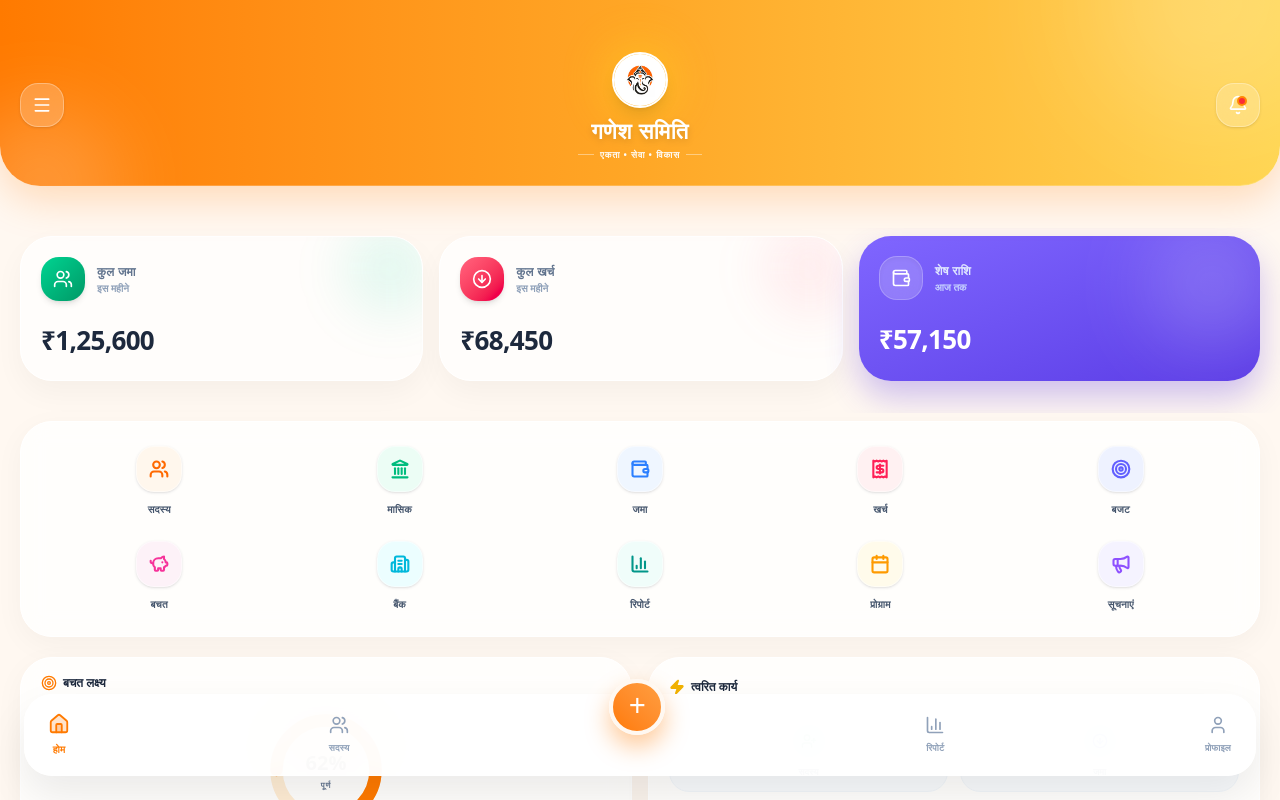
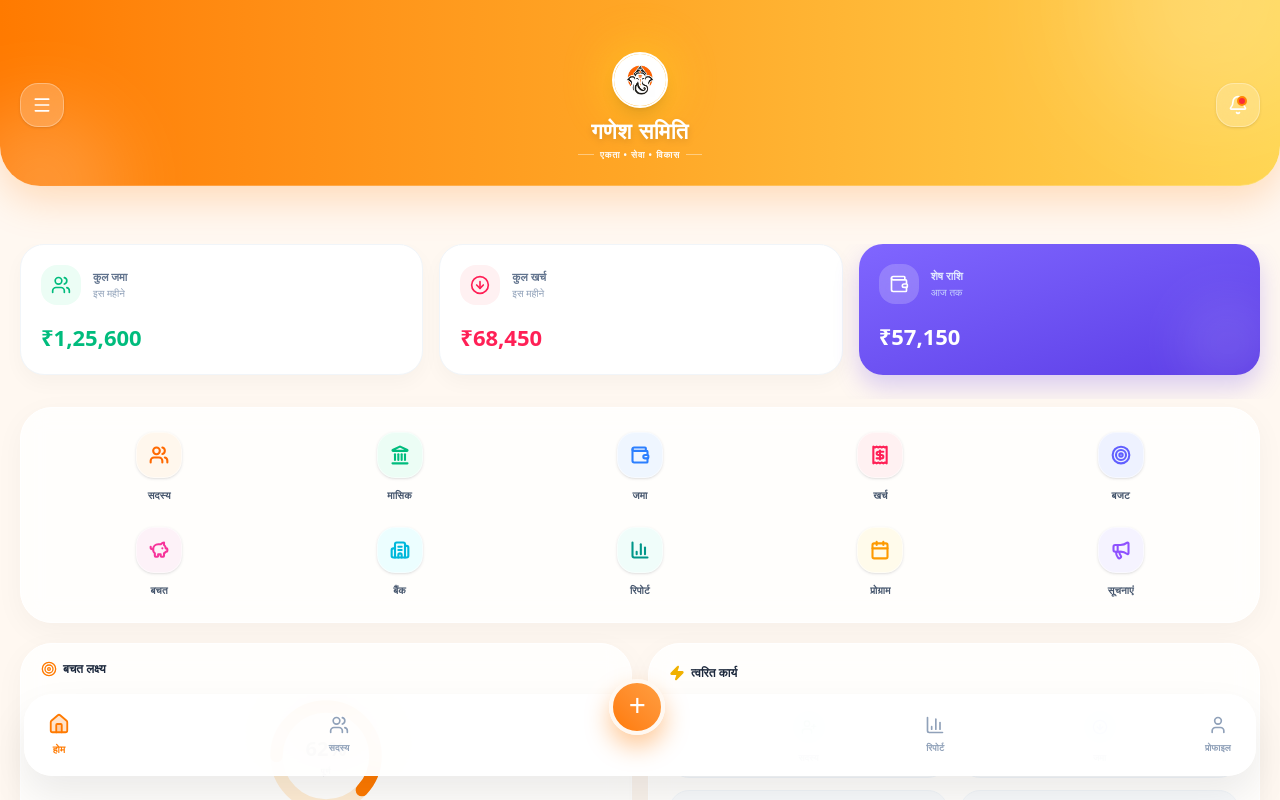
Before and after one commit to ganitwali2025-maker/ganesh-samiti-new, a React (Vite) app: page /dashboard in a window 1280 px wide. Built offline with nearby package versions, Linux system fonts and the light colour scheme.

Commit message:
style: Revert summary cards to previous design

```diff
--- a/src/components/Dashboard.tsx
+++ b/src/components/Dashboard.tsx
@@ -61,59 +61,57 @@ export function Dashboard({ data }: { data: ReturnType<typeof useCommitteeData>
       <div className="pt-[220px]"></div>
 
       {/* Dashboard Cards (Horizontal Scroll) */}
-      <div className="px-5 mt-2 flex gap-4 overflow-x-auto pb-8 pt-2 scrollbar-hide snap-x">
+      <div className="px-5 mt-6 flex gap-4 overflow-x-auto pb-6 scrollbar-hide snap-x">
         {/* Total Collection */}
         <div
           onClick={() => navigate('collection')}
-          className="min-w-[160px] flex-1 bg-white/70 backdrop-blur-xl rounded-[32px] p-5 shadow-[0_12px_30px_rgba(0,0,0,0.04)] border border-white snap-center relative overflow-hidden active:scale-[0.98] transition-all"
+          className="min-w-[155px] flex-1 bg-white rounded-[24px] p-5 shadow-[0_8px_20px_rgb(0,0,0,0.03)] border border-slate-100 snap-center relative overflow-hidden active:scale-[0.98] transition-transform"
         >
-          <div className="absolute -right-4 -top-4 w-24 h-24 bg-emerald-400/10 rounded-full blur-xl"></div>
-          <div className="flex items-center gap-3 mb-5 relative z-10">
-            <div className="w-11 h-11 rounded-[18px] bg-gradient-to-br from-emerald-400 to-emerald-600 flex items-center justify-center text-white shadow-md">
+          <div className="flex items-center gap-3 mb-4 relative z-10">
+            <div className="w-10 h-10 rounded-2xl bg-emerald-50 flex items-center justify-center text-emerald-500">
               <Users className="w-5 h-5" />
             </div>
             <div>
-              <p className="text-[12px] text-slate-500 font-extrabold tracking-wide">कुल जमा</p>
-              <p className="text-[10px] text-slate-400 font-semibold">इस महीने</p>
+              <p className="text-[11px] text-slate-500 font-semibold">कुल जमा</p>
+              <p className="text-[10px] text-slate-400">इस महीने</p>
             </div>
           </div>
-          <h3 className="text-[26px] font-extrabold text-slate-800 relative z-10 tracking-tight">₹1,25,600</h3>
+          <h3 className="text-[22px] font-bold text-emerald-500 relative z-10">₹1,25,600</h3>
         </div>
 
         {/* Total Expenses */}
         <div
           onClick={() => navigate('expense')}
-          className="min-w-[160px] flex-1 bg-white/70 backdrop-blur-xl rounded-[32px] p-5 shadow-[0_12px_30px_rgba(0,0,0,0.04)] border border-white snap-center relative overflow-hidden active:scale-[0.98] transition-all"
+          className="min-w-[155px] flex-1 bg-white rounded-[24px] p-5 shadow-[0_8px_20px_rgb(0,0,0,0.03)] border border-slate-100 snap-center relative overflow-hidden active:scale-[0.98] transition-transform"
         >
-          <div className="absolute -right-4 -top-4 w-24 h-24 bg-rose-400/10 rounded-full blur-xl"></div>
-          <div className="flex items-center gap-3 mb-5 relative z-10">
-            <div className="w-11 h-11 rounded-[18px] bg-gradient-to-br from-rose-400 to-rose-600 flex items-center justify-center text-white shadow-md">
+          <div className="flex items-center gap-3 mb-4 relative z-10">
+            <div className="w-10 h-10 rounded-2xl bg-rose-50 flex items-center justify-center text-rose-500">
               <ArrowDownCircle className="w-5 h-5" />
             </div>
             <div>
-              <p className="text-[12px] text-slate-500 font-extrabold tracking-wide">कुल खर्च</p>
-              <p className="text-[10px] text-slate-400 font-semibold">इस महीने</p>
+              <p className="text-[11px] text-slate-500 font-semibold">कुल खर्च</p>
+              <p className="text-[10px] text-slate-400">इस महीने</p>
             </div>
           </div>
-          <h3 className="text-[26px] font-extrabold text-slate-800 relative z-10 tracking-tight">₹68,450</h3>
+          <h3 className="text-[22px] font-bold text-rose-500 relative z-10">₹68,450</h3>
         </div>
 
         {/* Balance */}
         <div
           onClick={() => navigate('bank')}
-          className="min-w-[160px] flex-1 bg-gradient-to-br from-[#8066FF] to-[#5C3CE6] rounded-[32px] p-5 shadow-[0_16px_32px_rgba(92,60,230,0.3)] snap-center relative overflow-hidden active:scale-[0.98] transition-all"
+          className="min-w-[155px] flex-1 bg-gradient-to-br from-[#8066FF] to-[#5C3CE6] rounded-[24px] p-5 shadow-[0_12px_24px_rgb(108,76,241,0.25)] snap-center relative overflow-hidden active:scale-[0.98] transition-transform"
         >
-          <div className="absolute -right-4 -top-4 w-32 h-32 bg-white/20 rounded-full blur-2xl"></div>
-          <div className="flex items-center gap-3 mb-5 relative z-10">
-            <div className="w-11 h-11 rounded-[18px] bg-white/20 flex items-center justify-center text-white backdrop-blur-md shadow-inner border border-white/20">
+          <div className="absolute -right-4 -bottom-4 w-24 h-24 bg-white/10 rounded-full blur-xl"></div>
+          <div className="flex items-center gap-3 mb-4 relative z-10">
+            <div className="w-10 h-10 rounded-2xl bg-white/20 flex items-center justify-center text-white backdrop-blur-sm">
               <Wallet className="w-5 h-5" />
             </div>
             <div>
-              <p className="text-[12px] text-indigo-100 font-extrabold tracking-wide">शेष राशि</p>
-              <p className="text-[10px] text-indigo-200 font-semibold">आज तक</p>
+              <p className="text-[11px] text-indigo-100 font-semibold">शेष राशि</p>
+              <p className="text-[10px] text-indigo-200">आज तक</p>
             </div>
           </div>
-          <h3 className="text-[26px] font-extrabold text-white relative z-10 tracking-tight">₹57,150</h3>
+          <h3 className="text-[22px] font-bold text-white relative z-10">₹57,150</h3>
         </div>
       </div>
 
```
